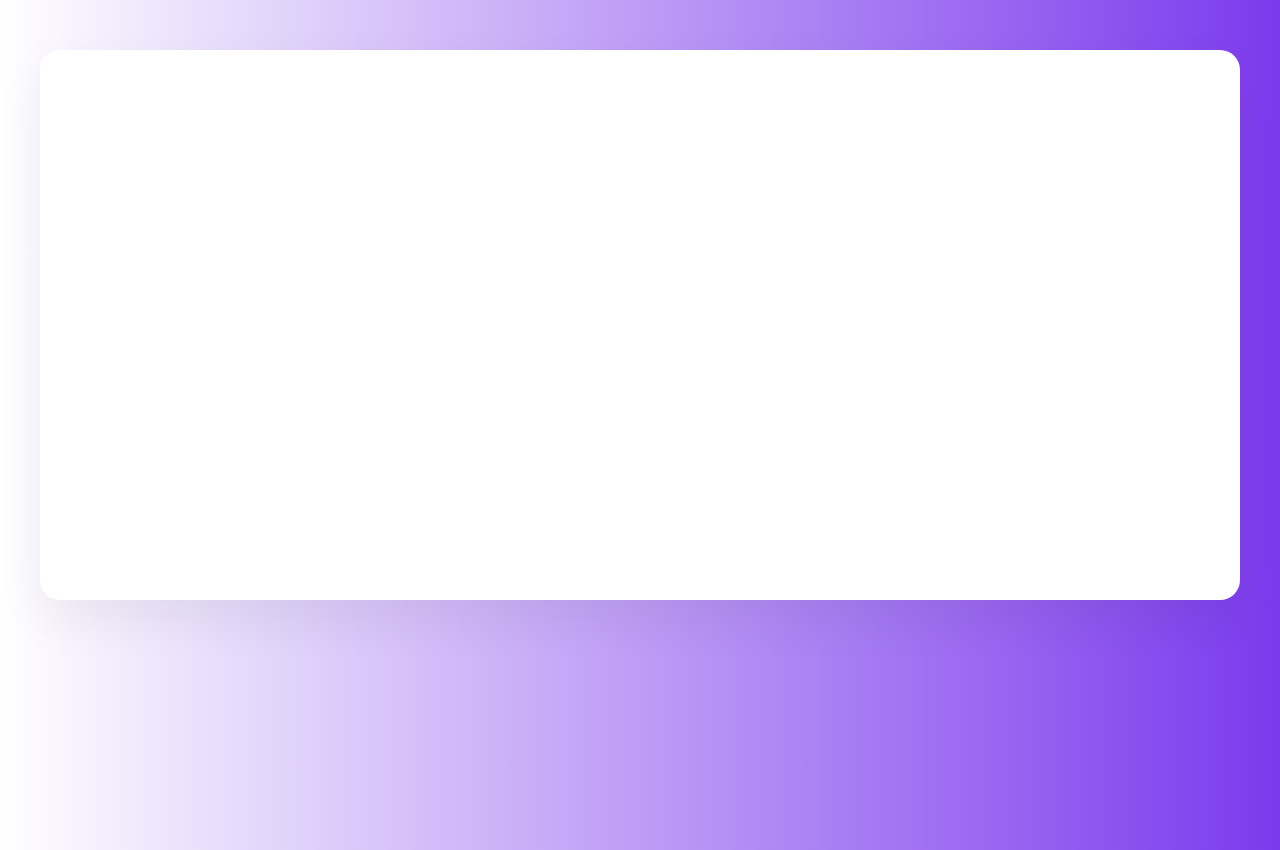
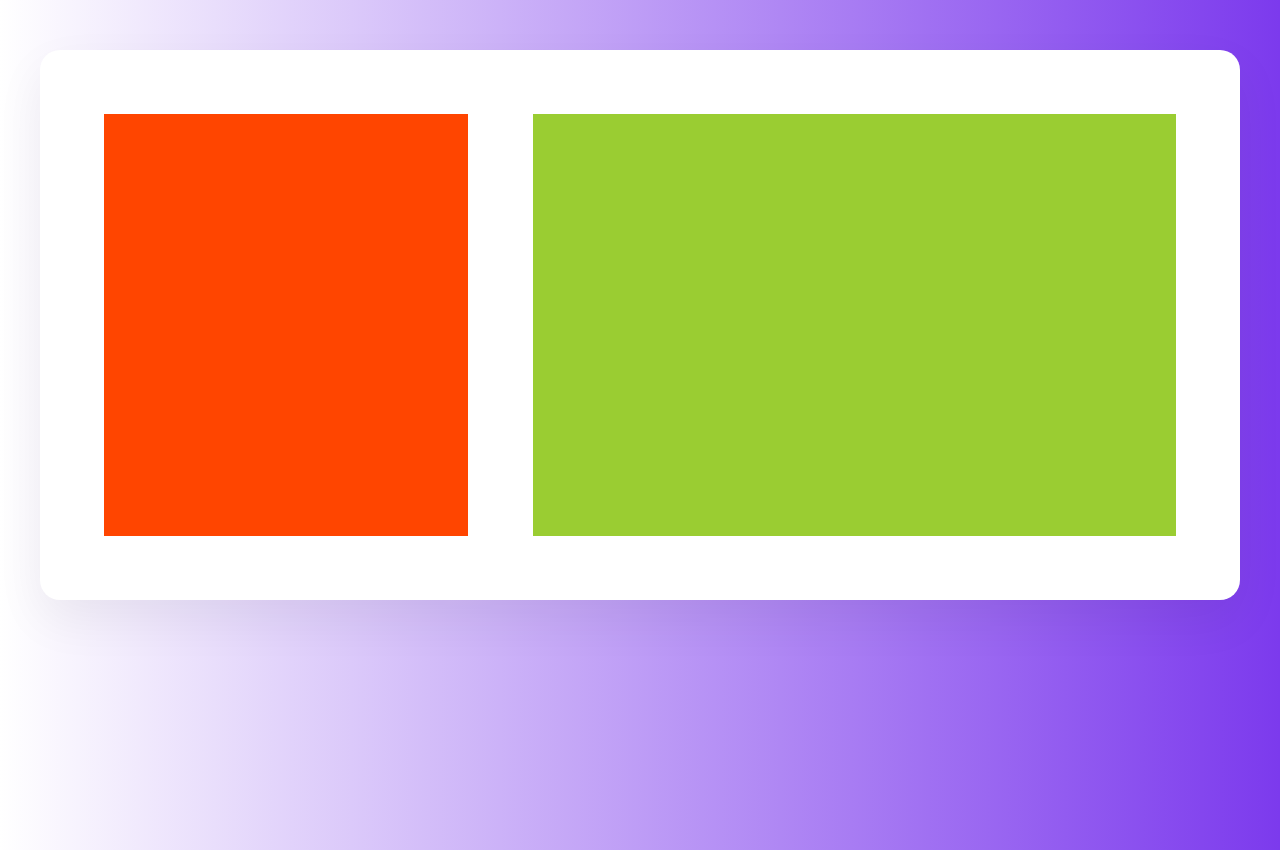
Before and after one commit to pratik-kumar-sahu/chitty-chat, a React (Create React App) app: page / in a window 1280 px wide. Built offline with nearby package versions, Linux system fonts and the light colour scheme.

Commit message:
Added ChatSidebar and ChatScreen components with styling

```diff
--- a/src/App.css
+++ b/src/App.css
@@ -1,8 +1,12 @@
 .container {
+  box-sizing: border-box;
   width: 120rem;
   height: 55rem;
+  margin: 5rem auto;
+  padding: 5%;
+  border-radius: 2rem;
   background-color: var(--white);
-  margin: 5rem auto;
-  border-radius: 2rem;
   box-shadow: var(--shadow-light);
+  display: flex;
+  justify-content: space-between;
 }
--- a/src/App.js
+++ b/src/App.js
@@ -1,7 +1,14 @@
 import "./App.css";
+import ChatScreen from "./components/ChatScreen/ChatScreen";
+import ChatSidebar from "./components/ChatSidebar/ChatSidebar";
 
 function App() {
-  return <div className="container"></div>;
+  return (
+    <div className="container">
+      <ChatSidebar />
+      <ChatScreen />
+    </div>
+  );
 }
 
 export default App;
--- /dev/null
+++ b/src/components/ChatScreen/ChatScreen.js
@@ -0,0 +1,8 @@
+import React from "react";
+import "./ChatScreen.scss";
+
+function ChatScreen() {
+  return <div className="chat-screen"></div>;
+}
+
+export default ChatScreen;
--- /dev/null
+++ b/src/components/ChatScreen/ChatScreen.scss
@@ -0,0 +1,5 @@
+.chat-screen {
+  width: 60%;
+  height: 100%;
+  background-color: yellowgreen;
+}
--- /dev/null
+++ b/src/components/ChatSidebar/ChatSidebar.js
@@ -0,0 +1,8 @@
+import React from "react";
+import "./ChatSidebar.scss";
+
+function ChatSidebar() {
+  return <div className="chat-sidebar"></div>;
+}
+
+export default ChatSidebar;
--- /dev/null
+++ b/src/components/ChatSidebar/ChatSidebar.scss
@@ -0,0 +1,5 @@
+.chat-sidebar {
+  width: 34%;
+  height: 100%;
+  background-color: orangered;
+}
```
